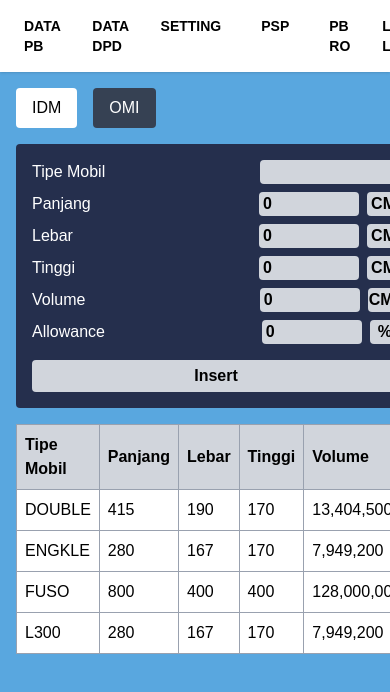
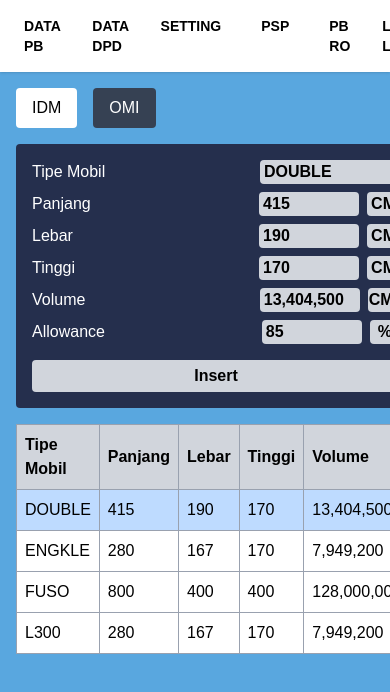
Before and after one commit to IdoMunthe/upload-pb-idm, a Next.js app: page /psp/mobil in a window 390 px wide. Shown: the top 692 px of the page. Built offline with nearby package versions, Linux system fonts and the light colour scheme.

Commit message:
finished ui mobil

```diff
--- a/src/app/psp/mobil/page.tsx
+++ b/src/app/psp/mobil/page.tsx
@@ -1,5 +1,5 @@
 "use client";
-import React, { useState } from "react";
+import React, { useEffect, useState } from "react";
 
 type Mobil = {
   tipe: string;
@@ -33,6 +33,8 @@ export default function MobilPage() {
     tinggi: 0,
     allowance: 0,
   });
+  const [selectedTipe, setSelectedTipe] = useState<string | null>(null);
+
 
   const mobilList = dummyData[currentTab];
 
@@ -49,6 +51,15 @@ export default function MobilPage() {
   };
 
   const volume = form.panjang * form.lebar * form.tinggi;
+
+  useEffect(() => {
+    const first = dummyData[currentTab][0];
+    if (first) {
+      setForm({ ...first });
+      setSelectedTipe(first.tipe);
+    }
+  }, [currentTab]);
+
 
   return (
     <div className="p-4 min-h-screen bg-[#59a7df] text-white">
@@ -149,20 +160,35 @@ export default function MobilPage() {
           </tr>
         </thead>
         <tbody>
-          {mobilList.map((mobil) => (
-            <tr key={mobil.tipe} className="hover:bg-blue-100">
+          {mobilList.map((mobil) => {
+            const isSelected = selectedTipe === mobil.tipe;
+            return (
+              <tr
+                key={mobil.tipe}
+                className={`cursor-pointer ${
+                  isSelected ? "bg-blue-200" : "hover:bg-blue-100"
+                }`}
+                onClick={() => {
+                  setForm({...mobil});
+                  setSelectedTipe(mobil.tipe)
+                }}
+              >
                 <td className="p-2 border border-gray-400">{mobil.tipe}</td>
                 <td className="p-2 border border-gray-400">{mobil.panjang}</td>
                 <td className="p-2 border border-gray-400">{mobil.lebar}</td>
                 <td className="p-2 border border-gray-400">{mobil.tinggi}</td>
                 <td className="p-2 border border-gray-400">
-                {(mobil.panjang * mobil.lebar * mobil.tinggi).toLocaleString()}
+                  {(
+                    mobil.panjang *
+                    mobil.lebar *
+                    mobil.tinggi
+                  ).toLocaleString()}
                 </td>
                 <td className="p-2 border border-gray-400">
                   {mobil.allowance.toFixed(2)}
                 </td>
               </tr>
-          ))}
+            );})}
         </tbody>
       </table>
     </div>
```
Lines whose indentation alone changed are shown as unchanged.
